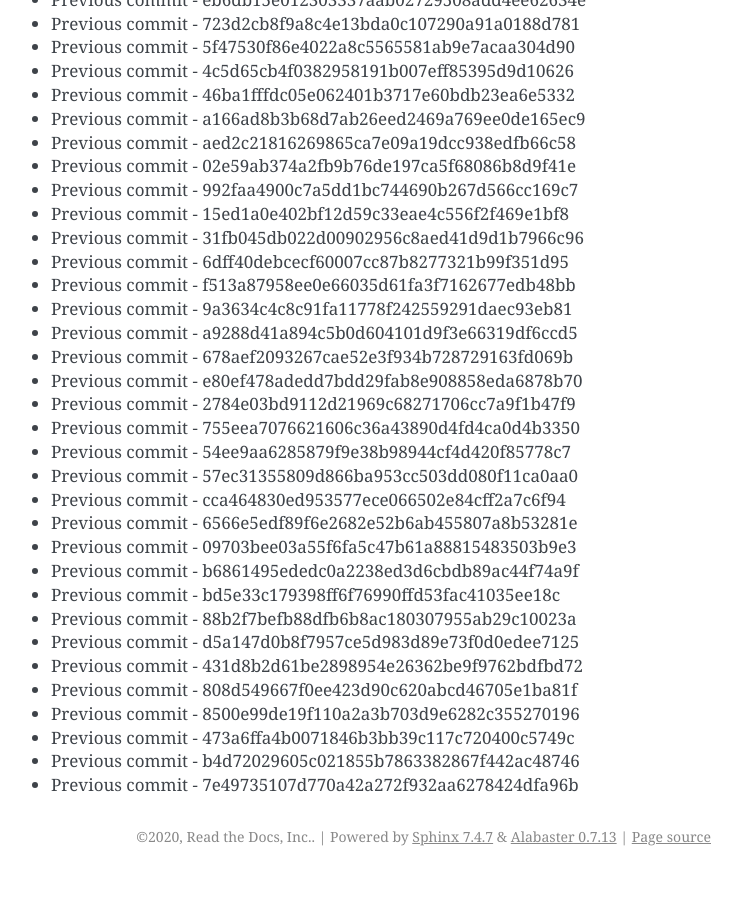
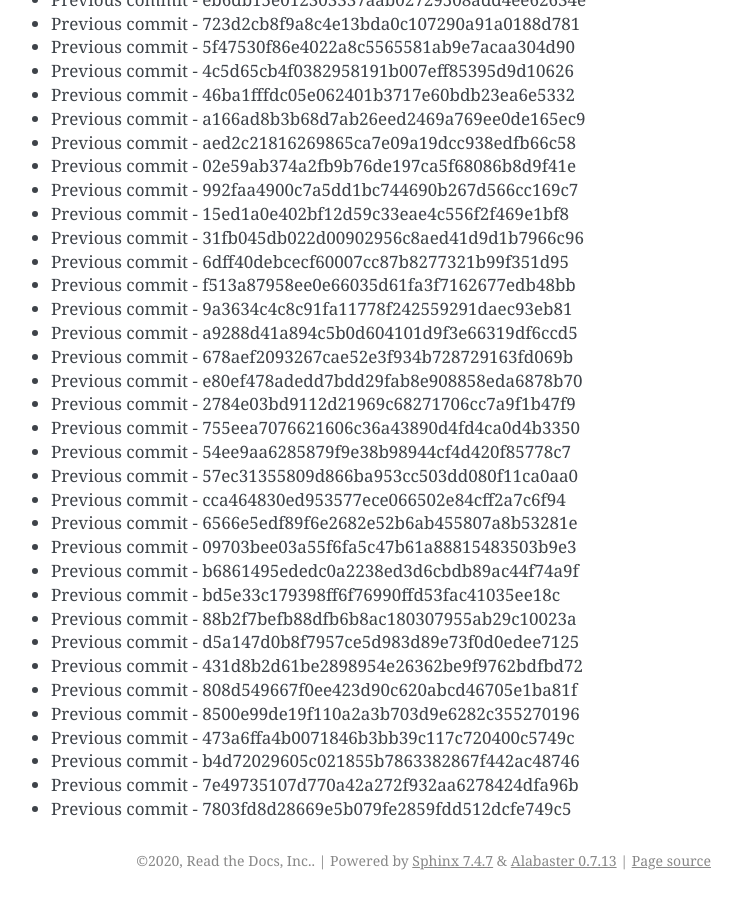
Before and after one commit to readthedocs/rtd-git-stresstest, a Sphinx documentation site: the page built from docs/updates.rst, in a window 1280 px wide and 900 px high, scrolled down 4725 px. Shown: the whole window, without its empty margins (399-1141 px from the left). Built offline with Sphinx 7.4.7, drawn with Linux system fonts in a browser that asks for light colours; before the commit the page ends 5601 px from its top, so only the background shows below that.

Commit message:
Generating commit from previous: 7803fd8d28669e5b079fe2859fdd512dcfe749c5

```diff
--- a/docs/updates.rst
+++ b/docs/updates.rst
@@ -230,3 +230,4 @@ It can be tested for any performance characteristics.
 * Previous commit - 473a6ffa4b0071846b3bb39c117c720400c5749c
 * Previous commit - b4d72029605c021855b7863382867f442ac48746
 * Previous commit - 7e49735107d770a42a272f932aa6278424dfa96b
+* Previous commit - 7803fd8d28669e5b079fe2859fdd512dcfe749c5
```
